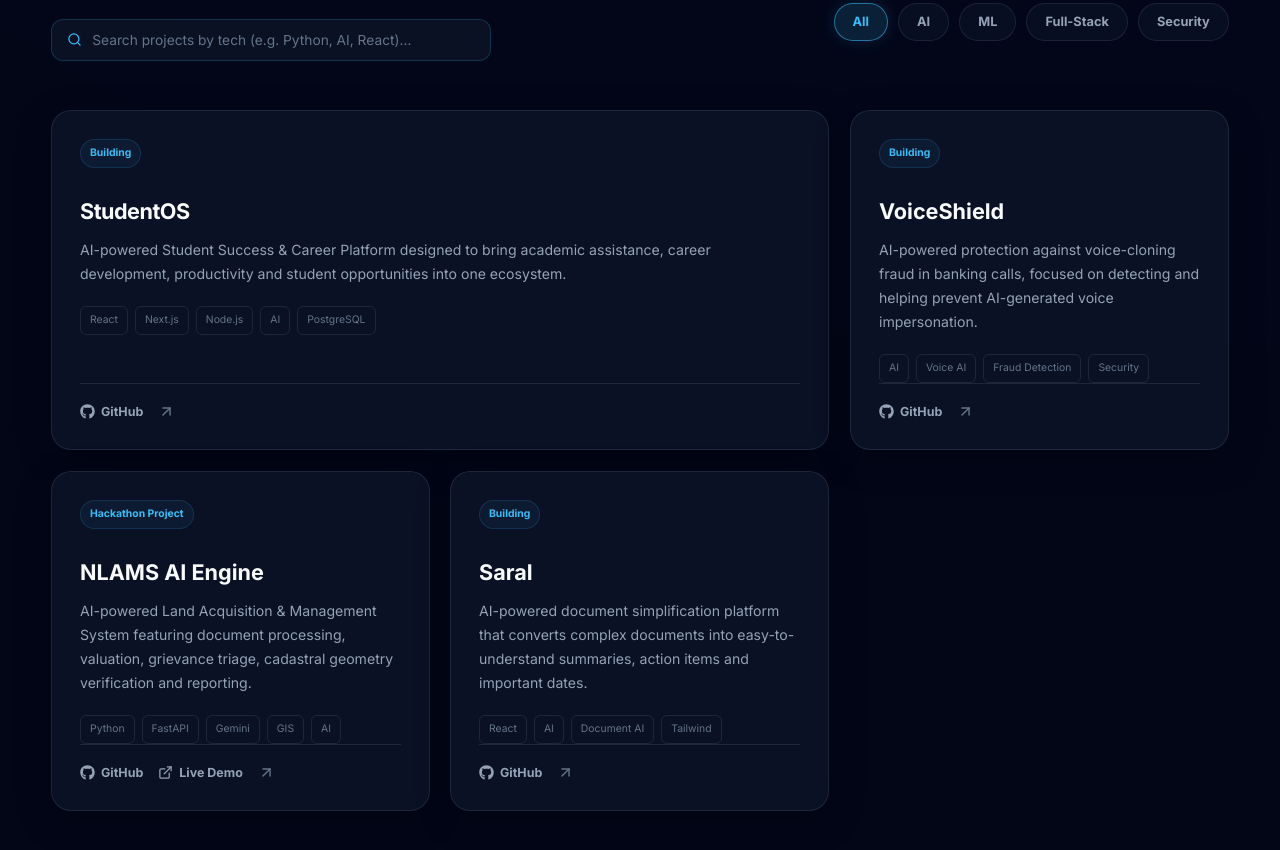
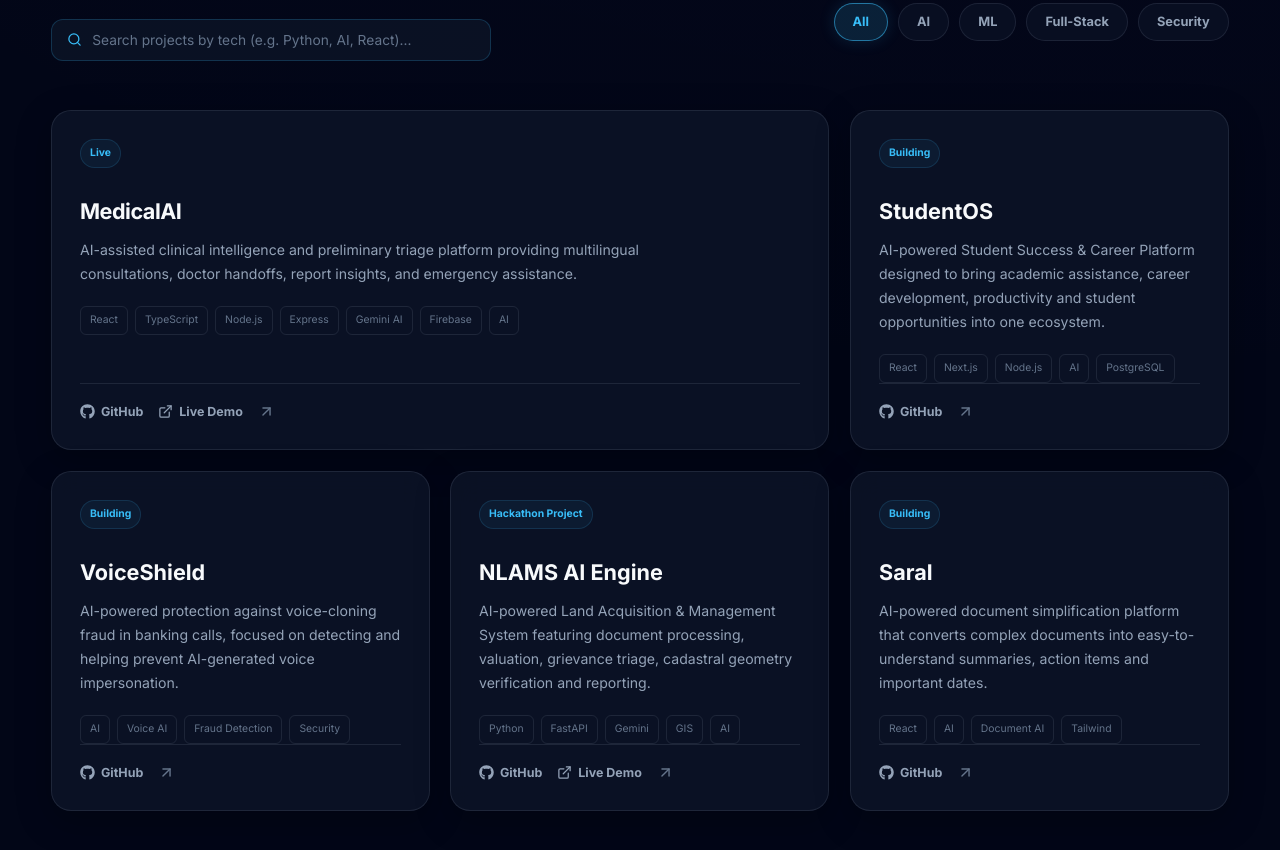
Before and after one commit to uiaryanyadav1109-dev/Aryan-Portfolio, a React (Vite) app: page / in a window 1280 px wide. Shown: the part 3740-4590 px from the top of the page. Built offline with nearby package versions, Linux system fonts and the light colour scheme; no server answers.

Commit message:
Add MedicalAI project to portfolio

```diff
--- a/index.html
+++ b/index.html
@@ -1,37 +1,38 @@
 <!doctype html>
 <html lang="en">
+
 <head>
-    <link
-      rel="icon"
-      type="image/svg+xml"
-      href="/favicon.svg"
-    />
+  <link rel="icon" type="image/svg+xml" href="/favicon.svg" />
   <meta charset="UTF-8" />
-    <meta
-      name="viewport"
-      content="width=device-width, initial-scale=1.0"
-    />
+  <meta name="viewport" content="width=device-width, initial-scale=1.0" />
 
   <!-- Google Fonts: Inter & Fira Code -->
   <link rel="preconnect" href="https://fonts.googleapis.com" />
   <link rel="preconnect" href="https://fonts.gstatic.com" crossorigin />
   <link
     href="https://fonts.googleapis.com/css2?family=Fira+Code:wght@400;500;600;700&family=Inter:wght@300;400;500;600;700;800;900&display=swap"
-      rel="stylesheet"
-    />
+    rel="stylesheet" />
 
-    <meta
-      name="description"
-      content="Aryan Yadav — AI/ML & Full-Stack Developer building modern AI applications, systems, and full-stack software."
-    />
+  <meta name="description"
+    content="Aryan Yadav — AI/ML & Full-Stack Developer building modern AI applications, systems, and full-stack software." />
 
-    <meta
-      name="keywords"
-      content="Aryan Yadav, AI, ML, Full Stack Developer, React, Python, Portfolio, FastAPI, Next.js"
-    />
+  <meta name="keywords"
+    content="Aryan Yadav, AI, ML, Full Stack Developer, React, Python, Portfolio, FastAPI, Next.js" />
 
   <meta name="author" content="Aryan Yadav" />
   <meta name="theme-color" content="#030712" />
+
+  <!-- Open Graph / LinkedIn / Discord -->
+  <meta property="og:type" content="website" />
+  <meta property="og:title" content="Aryan Yadav | AI/ML & Full-Stack Developer" />
+  <meta property="og:description"
+    content="AI-powered applications, full-stack products, and experimental engineering by Aryan Yadav." />
+
+  <!-- Twitter Card -->
+  <meta name="twitter:card" content="summary" />
+  <meta name="twitter:title" content="Aryan Yadav | AI/ML & Full-Stack Developer" />
+  <meta name="twitter:description"
+    content="AI-powered applications, full-stack products, and experimental engineering by Aryan Yadav." />
 
   <title>Aryan Yadav | AI/ML & Full-Stack Developer</title>
 </head>
@@ -39,9 +40,7 @@
 <body>
   <div id="root"></div>
 
-    <script
-      type="module"
-      src="/src/main.jsx"
-    ></script>
+  <script type="module" src="/src/main.jsx"></script>
 </body>
+
 </html>
--- a/src/data/projects.js
+++ b/src/data/projects.js
@@ -1,4 +1,29 @@
 export const projects = [
+  {
+    title: "MedicalAI",
+    category: "AI",
+    status: "Live",
+    description:
+      "AI-assisted clinical intelligence and preliminary triage platform providing multilingual consultations, doctor handoffs, report insights, and emergency assistance.",
+    architecture: "React + TypeScript • Node.js + Express • Google Gemini API • Firebase",
+    highlights: [
+      "AI-driven preliminary triage and clinical conversations powered by Google Gemini with multi-turn context.",
+      "Multilingual health accessibility supporting English, Hindi, Bengali, and Hinglish with voice read-aloud.",
+      "Unified patient & doctor portals with emergency workflows, patient QR codes, and structured care summaries."
+    ],
+    tech: [
+      "React",
+      "TypeScript",
+      "Node.js",
+      "Express",
+      "Gemini AI",
+      "Firebase",
+      "AI"
+    ],
+    github: "https://github.com/uiaryanyadav1109-dev/MedicalAI",
+    demo: "https://medicalai-1.onrender.com/",
+  },
+
   {
     title: "StudentOS",
     category: "AI",
```
Lines whose indentation alone changed are shown as unchanged.
